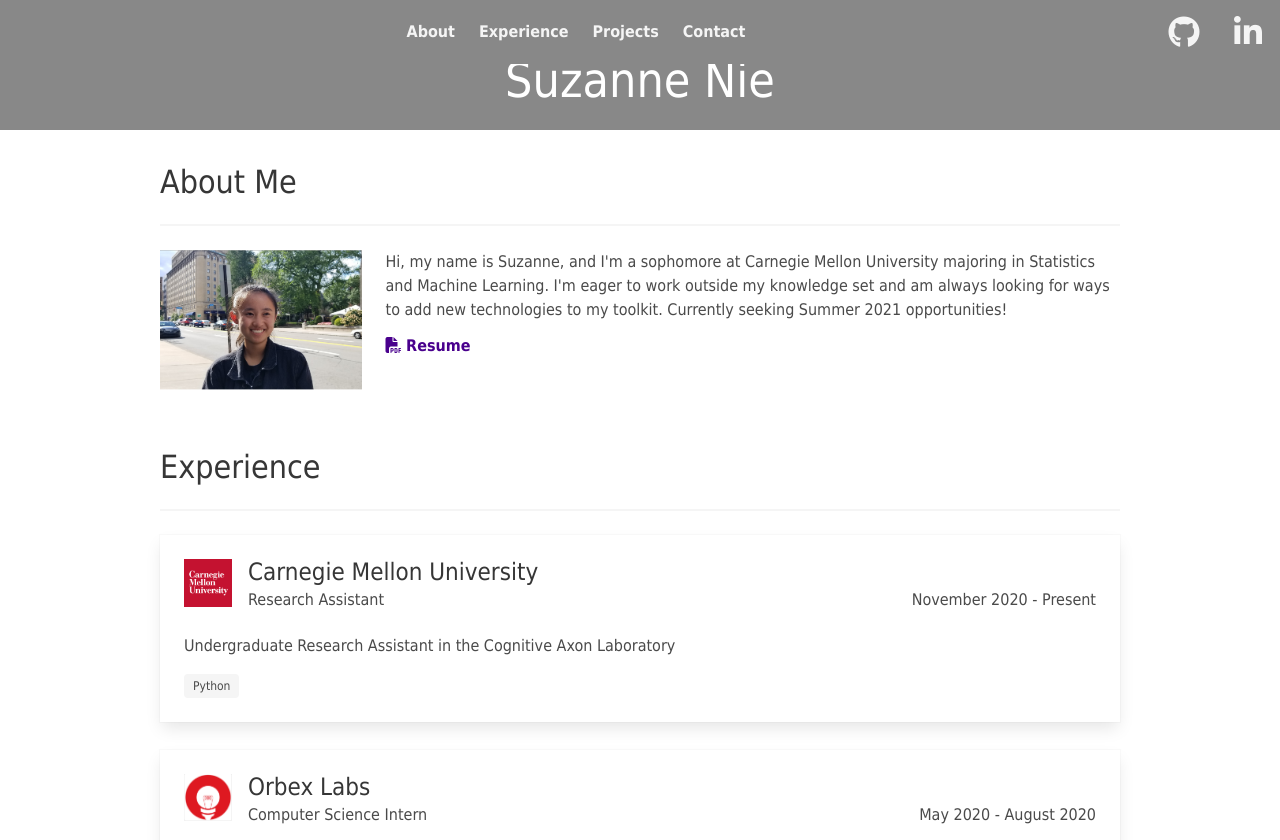
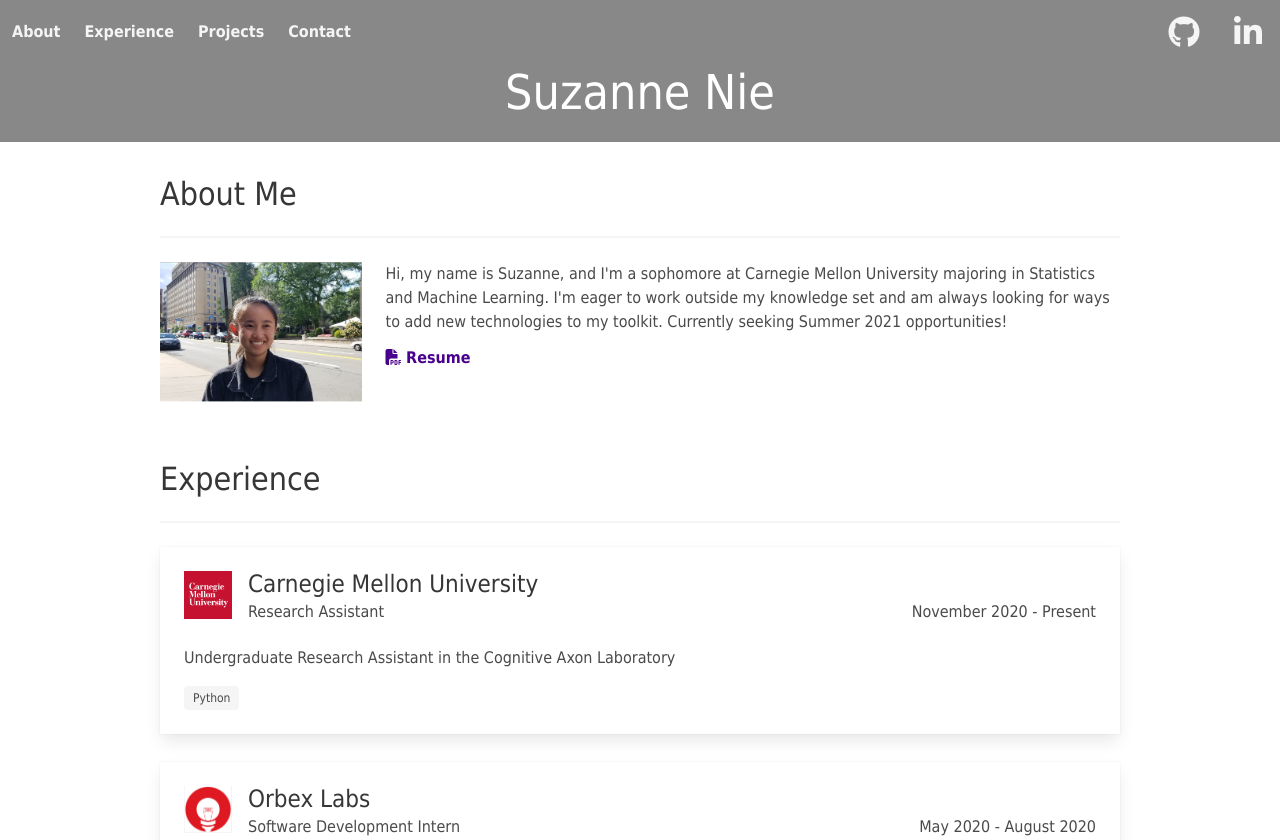
Before and after one commit to suzannenie/suzannenie.github.io, a plain HTML site: page index.html in a window 1280 px wide. Shown: the top 840 px of the page. Drawn offline with nearby package versions, Linux system fonts and the light colour scheme.

Commit message:
final navbar

```diff
--- a/index.html
+++ b/index.html
@@ -53,9 +53,8 @@
 </head>
 
 <body>
-    <nav class="navbar is-primary nav-down" role="navigation" aria-label="main navigation">
+    <nav class="navbar is-primary" role="navigation" aria-label="main navigation">
         <div class="navbar-brand">
-            <div class="navbar-item is-hidden-desktop">
             <div class="navbar-item is-hidden-desktop">
                 <a href="#about" class="has-text-light"><strong>About</strong></a>
             </div>
@@ -69,24 +68,36 @@
                 <a href="#contact" class="has-text-light"><strong>Contact</strong></a>
             </div>
         </div>
-            <div class="navbar-menu is-black">
+        <div class="navbar-menu">
+            <div class="navbar-item">
+                <a href="#about" class="has-text-light"><strong>About</strong></a>
+            </div>
+            <div class="navbar-item">
+                <a href="#experience" class="has-text-light"><strong>Experience</strong></a>
+            </div>
+            <div class="navbar-item">
+                <a href="#projects" class="has-text-light"><strong>Projects</strong></a>
+            </div>
+            <div class="navbar-item">
+                <a href="#contact" class="has-text-light"><strong>Contact</strong></a>
+            </div>
             <div class="navbar-end">
-                    <div class="navbar-item is-hidden-desktop">
+                <div class="navbar-item">
                     <a href="https://github.com/suzannenie" class="icon is-large has-text-light">
                         <i class="fab fa-2x fa-github"></i>
+                    </a>
                 </div>
-                    <div class="navbar-item is-hidden-desktop">
+                <div class="navbar-item">
                     <a href="https://www.linkedin.com/in/suzanne-nie-816468192/" class="icon is-large has-text-light">
                         <i class="fab fa-2x fa-linkedin-in"></i>
                     </a>
                 </div>
             </div>
         </div>
-        </div>
     </nav>
     <div id="smart-scroll">
-        <nav class="navbar is-primary nav-down" role="navigation" aria-label="main navigation">
-            <div class="navbar-menu is-black navbar-brand">
+        <nav class="navbar is-primary" role="navigation" aria-label="main navigation">
+            <div class="navbar-brand">
                 <div class="navbar-item is-hidden-desktop">
                     <a href="#about" class="has-text-light"><strong>About</strong></a>
                 </div>
@@ -100,8 +111,7 @@
                     <a href="#contact" class="has-text-light"><strong>Contact</strong></a>
                 </div>
             </div>
-
-            <div class="navbar-menu is-black navbar-brand">
+            <div class="navbar-menu">
                 <div class="navbar-item">
                     <a href="#about" class="has-text-light"><strong>About</strong></a>
                 </div>
@@ -114,7 +124,6 @@
                 <div class="navbar-item">
                     <a href="#contact" class="has-text-light"><strong>Contact</strong></a>
                 </div>
-
                 <div class="navbar-end">
                     <div class="navbar-item">
                         <a href="https://github.com/suzannenie" class="icon is-large has-text-light">
@@ -197,7 +206,7 @@
                         </div>
                         <div class="media-content">
                             <p class="title is-4">Orbex Labs</p>
-                            <p class="subtitle is-6">Computer Science Intern <time datetime="2020-8" style="float:right">May 2020 - August 2020</time> </p>
+                            <p class="subtitle is-6">Software Development Intern <time datetime="2020-8" style="float:right">May 2020 - August 2020</time> </p>
                         </div>
                     </div>
                     <div class="content">
```
Lines whose indentation alone changed are shown as unchanged.
